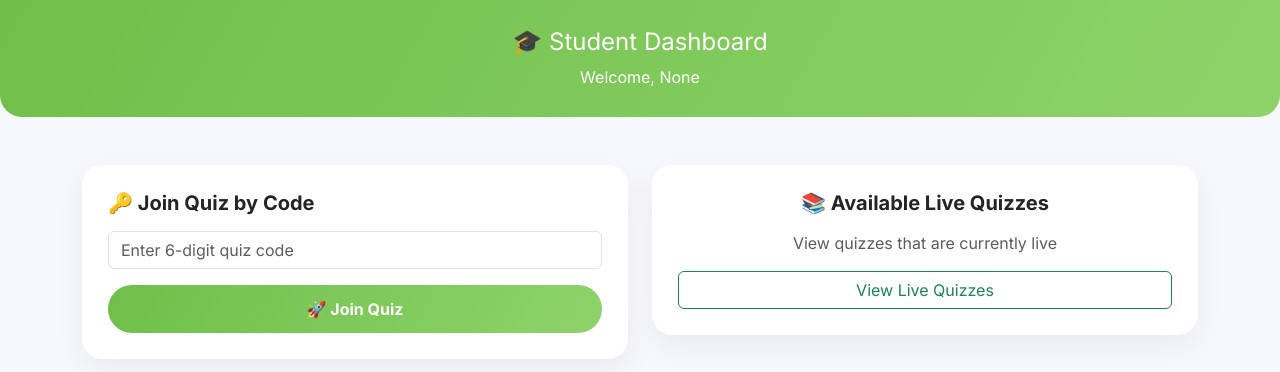
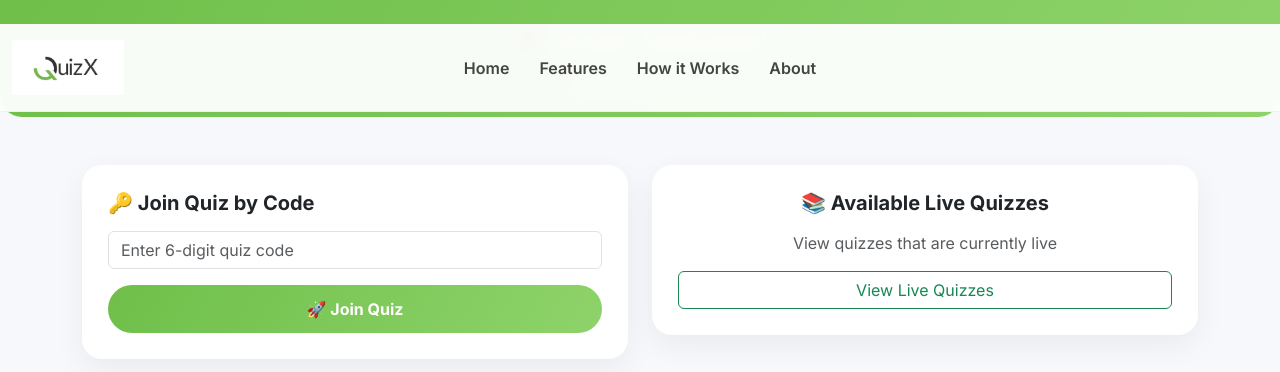
Before and after one commit to ayanshaikh29/QuizX-Realtime, a Flask app: page /student/dashboard in a window 1280 px wide. Shown: the top 372 px of the page. Run offline with Flask 3, Linux system fonts and the light colour scheme.

Commit message:
Update student_dashboard.html

```diff
--- a/templates/student_dashboard.html
+++ b/templates/student_dashboard.html
@@ -21,6 +21,104 @@ body{
     padding:28px;
     border-radius:0 0 22px 22px;
 }
+
+ /* ================= NAVBAR ================= */
+        nav {
+            position: fixed;
+            top: 0;
+            left: 0;
+            right: 0;
+            background: rgba(255, 255, 255, 0.95);
+            backdrop-filter: blur(10px);
+            display: flex;
+
+            align-items: center;
+            padding: 16px 8%;
+            border-bottom: 1px solid #eef2f7;
+            z-index: 1000;
+            transition: box-shadow 0.3s;
+        }
+
+        nav.scrolled {
+            box-shadow: 0 4px 20px rgba(0,0,0,0.08);
+        }
+
+        .logo-box {
+            display: flex;
+            align-items: center;
+            gap: 102px;
+        }
+
+        .logo-box img {
+            height: 55px;
+        }
+
+        .logo-box span {
+            font-weight: 700;
+            font-size: 24px;
+            color: #6fbf4a;
+        }
+
+        .nav-links {
+            display: flex;
+            gap: 30px;
+    	    position: absolute;
+    	    left: 50%;
+    	    transform: translateX(-50%);
+        }
+
+        .nav-links a {
+            text-decoration: none;
+            font-weight: 600;
+            color: #444;
+            transition: 0.3s;
+            position: relative;
+        }
+
+        .nav-links a::after {
+            content: '';
+            position: absolute;
+            bottom: -6px;
+            left: 0;
+            width: 0;
+            height: 3px;
+            background: #6fbf4a;
+            transition: 0.3s;
+        }
+
+        .nav-links a:hover::after {
+            width: 100%;
+        }
+
+        .nav-links a:hover {
+            color: #6fbf4a;
+        }
+
+        .nav-btns a {
+            padding: 10px 24px;
+            border-radius: 30px;
+            font-weight: 600;
+            text-decoration: none;
+            transition: all 0.3s;
+        }
+
+        .btn-primary {
+            background: #6fbf4a;
+            color: white;
+        }
+
+        .btn-primary:hover {
+            background: #5aa83f;
+            transform: translateY(-2px);
+        }
+
+        /* Mobile Menu */
+        .menu-toggle {
+            display: none;
+            font-size: 28px;
+            cursor: pointer;
+        }
+
 
 /* CARD */
 .card-box{
@@ -69,6 +167,25 @@ body{
         </div>
     </div>
 
+<!-- NAVBAR -->
+<nav id="navbar">
+    <div class="logo-box">
+        <img src="{{ url_for('static', filename='logo.png') }}" alt="QuizX">
+
+    </div>
+
+    <div class="menu-toggle" id="menuToggle">☰</div>
+
+    <div class="nav-links" id="navLinks">
+        <a href="/">Home</a>
+        <a href="#features">Features</a>
+        <a href="#steps">How it Works</a>
+        <a href="/about">About</a>
+    </div>
+
+
+</nav>
+
     <!-- VIEW LIVE QUIZZES -->
     <div class="col-md-6">
         <div class="card-box text-center">
```
